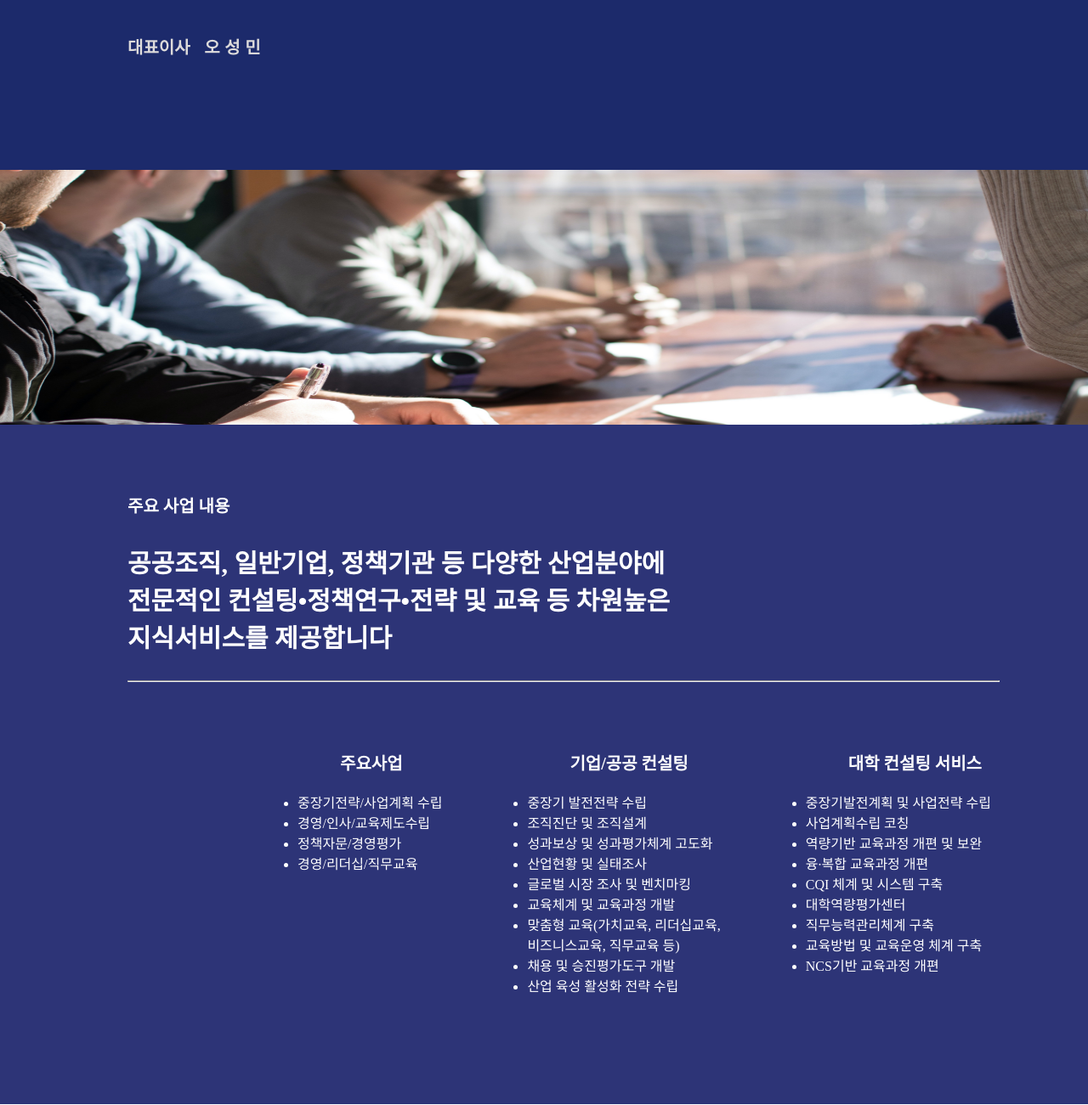
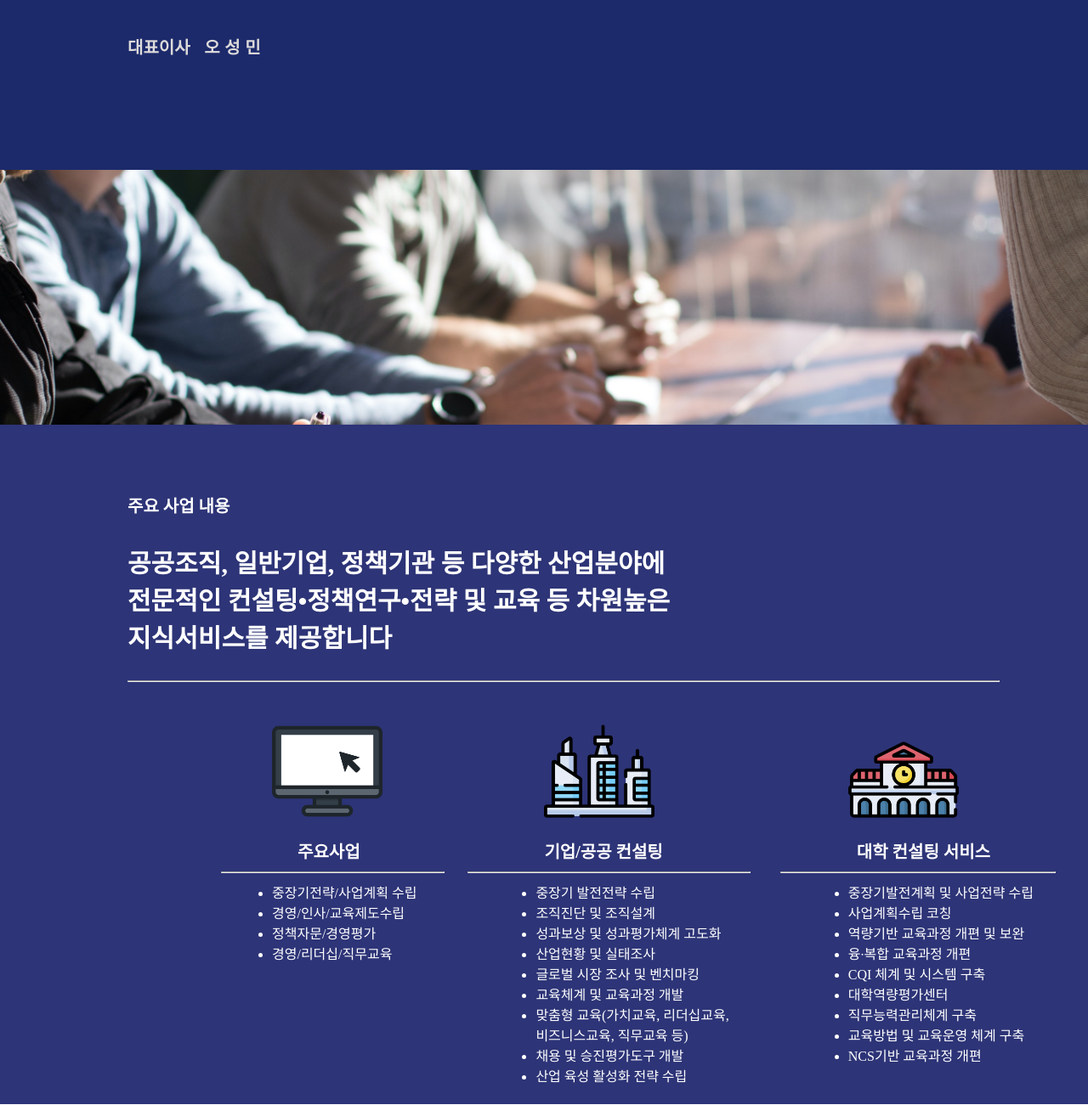
Before and after one commit to wwjdtm/G2Mh-p, a PHP site: page /main.html in a window 1280 px wide. Shown: the part 600-1901 px from the top of the page at 85% size. Run offline with PHP 8.4, Linux system fonts and the light colour scheme.

Commit message:
이미지div수정/section2수정 #6

```diff
--- a/main.css
+++ b/main.css
@@ -69,10 +69,10 @@ section h1, section h3, section h4, .footer h4{
 }
 
 .image{
-    background-image: url('image.jpg');
+    background: url('image.jpg') center center;
     width: 100%;
     height: 300px;
-    background-size: 100% 300px;
+    background-size: cover;
 }
 
 .section2{
@@ -81,6 +81,7 @@ section h1, section h3, section h4, .footer h4{
 .section2 h2{
     color:white;
     font-size: 20px;
+
 }
 .section2 h1{
     color:white;
@@ -91,21 +92,51 @@ section h1, section h3, section h4, .footer h4{
     margin-left: 150px;
     margin-top: 30px;
 }
+.partline{
+    width: 90%;
+    margin-left: 60px;
+    margin-top: 10px;
+}
 
 .part1, .part2, .part3{
+    padding-top: 20px;
     float: left;
-    /* text-align: center; */
+
+}
+.part1 h2, .part2 h2{
+    padding-top: 10px;
+}
+.part3 h2{
+    padding-top: 0;
 }
 .part1{
-    padding-left: 250px;
+    padding-left: 200px;
+}
+.part1 img{
+    margin-top: 20px;
+    margin-left: 120px;
+}
+.part2 img{
+    margin-top: 20px;
+    margin-left:150px;
 }
 
-.part1 ul, .part2 ul, .part3 ul{
-    margin-top:20px;
-    margin-left:100px;
+.part3 img{
+    margin-top: 30px;
+    margin-left: 140px;
+}
+
+.part2 ul, .part3 ul{
+    padding-top: 10px;
+    margin-left:140px;
+    color: white;
+    height: 100px;
+}
+.part1 ul{
+    padding-top: 10px;
+    margin-left:120px;
     color: white;
 }
-
 
 .section3{
     background-color:white;
--- a/main.html
+++ b/main.html
@@ -36,7 +36,9 @@
                     <h1>공공조직, 일반기업, 정책기관 등 다양한 산업분야에<br>전문적인 컨설팅•정책연구•전략 및 교육 등 차원높은<br>지식서비스를 제공합니다</h1>
                     <hr class="sec2line">
                     <div class="part1">
+                        <img src="monitor.png" height="130px" width="130px">
                         <h2>주요사업</h2>
+                        <hr class="partline">
                             <ul>
                                 <li>중장기전략/사업계획 수립</li>
                                 <li>경영/인사/교육제도수립</li>
@@ -46,7 +48,9 @@
                             </ul>
                     </div>
                     <div class="part2">
+                        <img src="urban.png" height="130px" width="130px">
                         <h2>기업/공공 컨설팅</h2>
+                        <hr class="partline">
                             <ul>
                                 <li>중장기 발전전략 수립</li>
                                 <li>조직진단 및 조직설계</li>
@@ -60,7 +64,9 @@
                             </ul>
                     </div>
                     <div class="part3">
+                        <img src="school.png" height="130px" width="130px">
                         <h2>대학 컨설팅 서비스</h2>
+                        <hr class="partline">
                             <ul>
                                 <li>중장기발전계획 및 사업전략 수립</li>
                                 <li>사업계획수립 코칭</li>
```
Also changed, not shown: monitor.png (added), school.png (added), urban.png (added).
